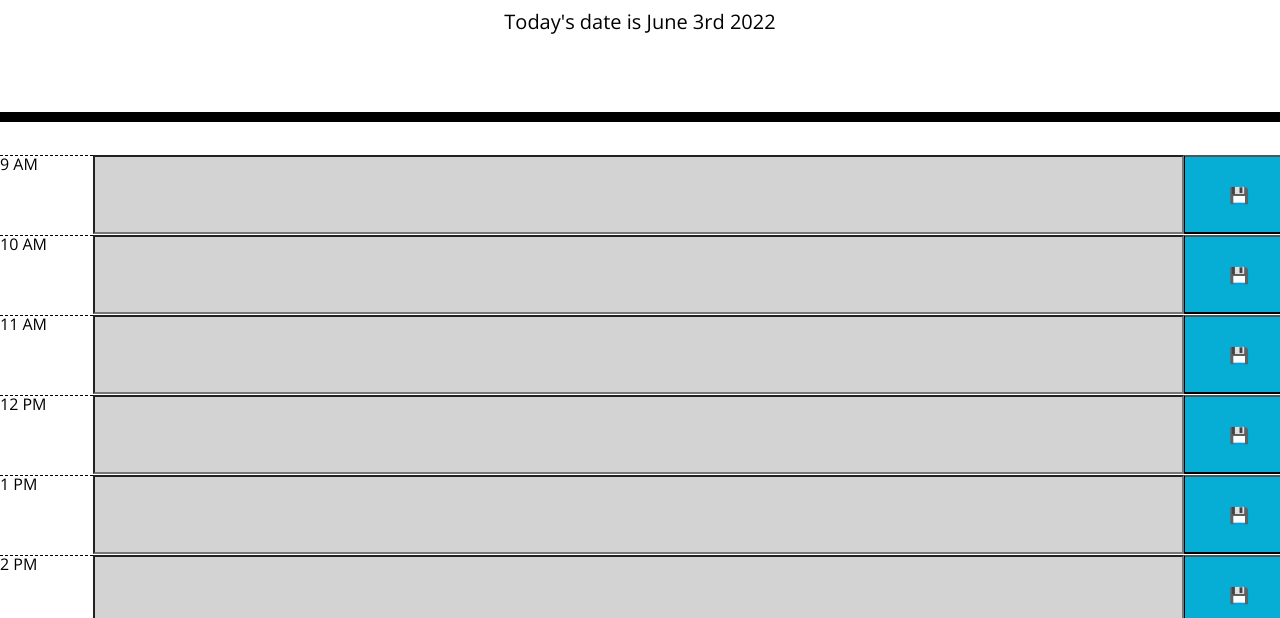
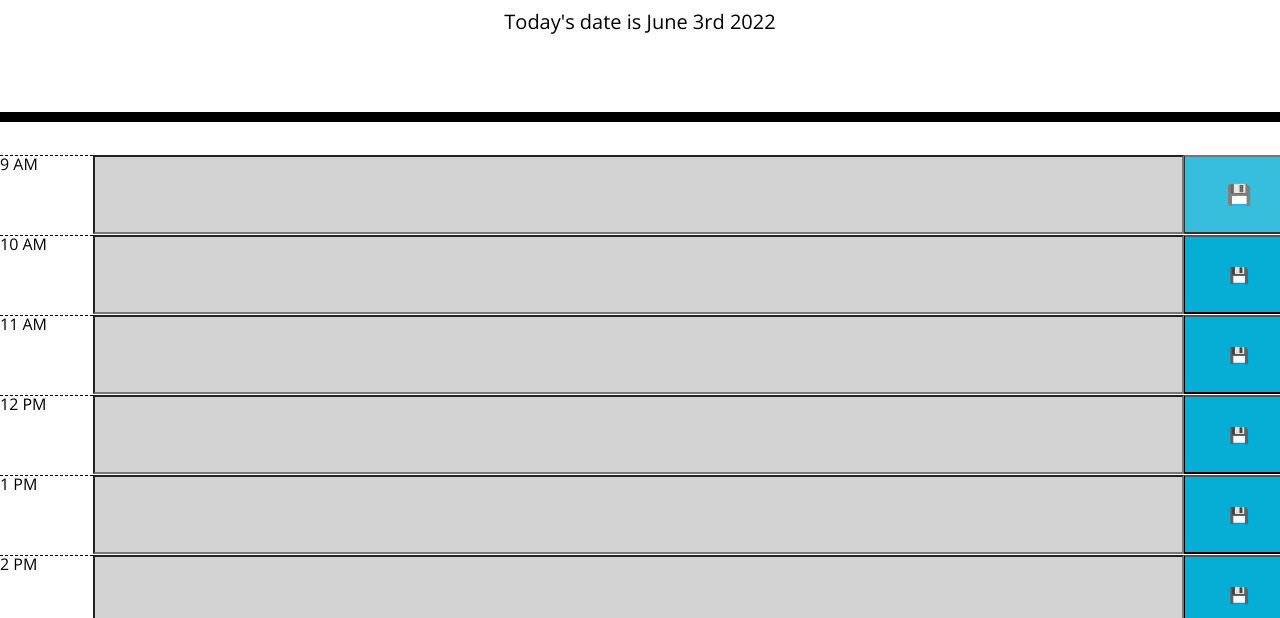
Before and after one commit to joshmoran501/calendar, a plain HTML site: page index.html in a window 1280 px wide. In both pictures the pointer is over the button 1239 px from the left and 376 px from the top of the page. Shown: the part 182-800 px from the top of the page. Drawn offline with nearby package versions, Linux system fonts and the light colour scheme.

```diff
--- a/assets/script.js
+++ b/assets/script.js
@@ -4,7 +4,7 @@ var textfield = document.getElementsByName("textfield")
 var saveBtn = document.getElementsByClassName("saveBtn")
 var today = document.getElementById("currentDay")
 
-today.innerText = `Today's date is ${moment().format("MMMM Do YYYY")}`
+today.innerText = `Today's date is ${moment().format(`MMMM Do YYYY`)}`
 
 // generate timeblocks
 for (let hour=9; hour<18; hour++) {
--- a/assets/style.css
+++ b/assets/style.css
@@ -65,8 +65,8 @@ body {
     color: white;
   }
 
-  .saveBtn i:hover {
+  .saveBtn.col:hover {
     font-size: 20px;
-    opacity: 50%;
-    transition: all 0.3s ease-in-out;
+    opacity: 80%;
+    transition: all 0.2s ease-in-out;
   }
```
Lines whose indentation alone changed are shown as unchanged.
